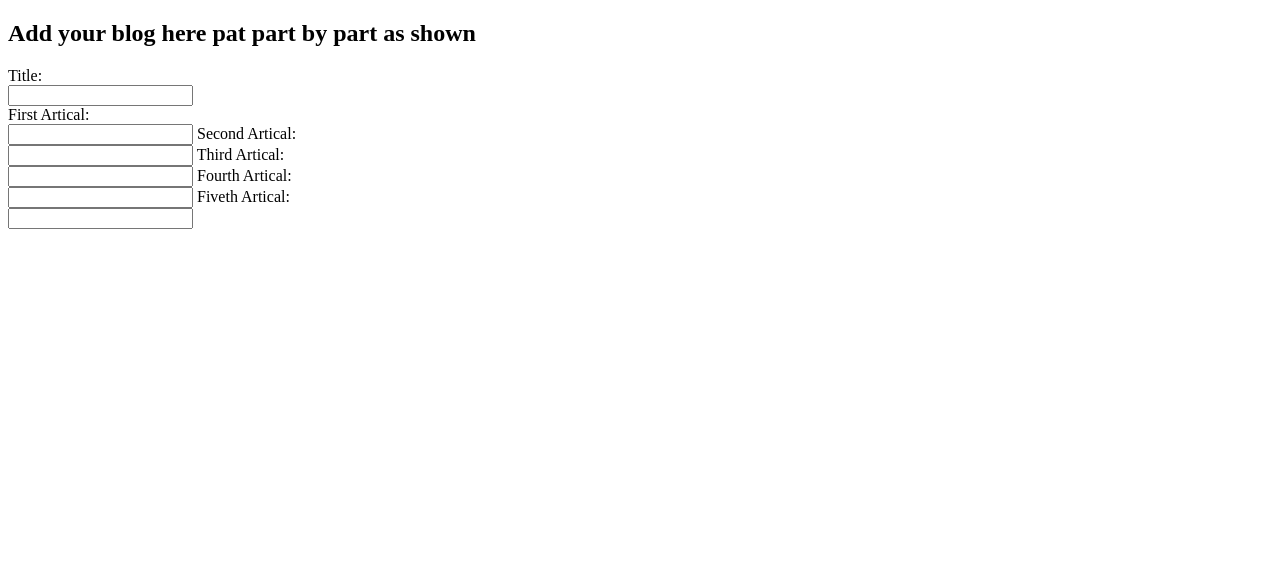
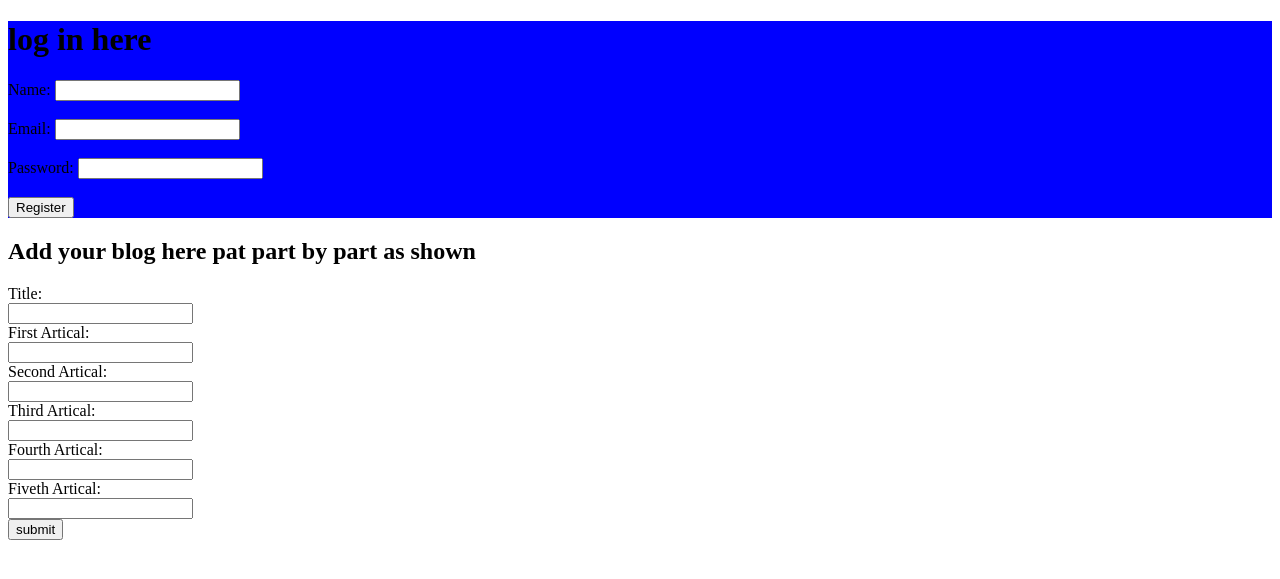
Before and after one commit to dynamic2code/Pats-Blog, a Flask app: template flaskapp/templates/admin.html in a window 1280 px wide. Shown: the top 579 px of the page. Run offline with Flask 3, Linux system fonts and the light colour scheme; the template is opened without the code that fills it, so the values that code supplies are empty.

Commit message:
addition of auth function and some more html

```diff
--- a/flaskapp/app.py
+++ b/flaskapp/app.py
@@ -1,6 +1,43 @@
 from flask import Flask
+import requests
+import sqlite3
 
 app = Flask(__name__)
+def auth():
+    name = request.form['name']
+    email = request.form['email']
+    password = request.form['password']
+
+    # Connect to the database
+    conn = sqlite3.connect('blogs.db')
+
+    # Create a cursor object
+    cursor = conn.cursor()
+    query_name = f"SELECT * FROM admin WHERE name = '{name}'"
+    query_email = f"SELECT * FROM admin WHERE email = '{email}'"
+    query_pass = f"SELECT * FROM admin WHERE password = '{password}'"
+
+    check_for_name =  cursor.execute(query_name)
+    if (check_for_name):
+        # where name
+        check_for_email = cursor.execute(query_email)
+        if (check_for_email):
+            # where email and name
+            check_for_password = cursor.execute(query_pass)
+            if check_for_password:
+                cursor.close()
+                conn.close()
+                return True
+        else:
+            cursor.close()
+            conn.close()
+            return "The email you entered is incorect"
+    else:
+        cursor.close()
+        conn.close()
+        return "There are no registered name same as the name you enterd"
+
+
 
 @app.route('/admin')
 def admin():
--- a/flaskapp/templates/admin.html
+++ b/flaskapp/templates/admin.html
@@ -4,10 +4,29 @@
     <meta charset="UTF-8">
     <meta http-equiv="X-UA-Compatible" content="IE=edge">
     <meta name="viewport" content="width=device-width, initial-scale=1.0">
-    <title>Document</title>
+    <title>Admins</title>
+    <style>
+        .login{
+            background-color: blue;
+        }
+    </style>
 </head>
 <body>
-    <div class="login"></div>
+    <div class="login">
+        <h1>log in here</h1>
+        <form action="/register" method="post">
+            <label for="name">Name:</label>
+            <input type="text" id="name" name="name" required><br><br>
+
+            <label for="email">Email:</label>
+            <input type="email" id="email" name="email" required><br><br>
+
+            <label for="password">Password:</label>
+            <input type="password" id="password" name="password" required><br><br>
+
+            <input type="submit" value="Register">
+        </form>
+    </div>
     <!-- the adding a blog part-->
     <div class="input_part">
         <h2>Add your blog here pat part by part as shown</h2>
@@ -15,15 +34,16 @@
             <label for="title">Title:</label><br>
             <input type="text" id="title" name="title"><br>
             <label for="first_par">First Artical:</label><br>
-            <input type="text" id="first_par" name="first_par">
+            <input type="text" id="first_par" name="first_par"><br>
             <label for="second_par">Second Artical:</label><br>
-            <input type="text" id="second_par" name="second_par">
+            <input type="text" id="second_par" name="second_par"><br>
             <label for="third_par">Third Artical:</label><br>
-            <input type="text" id="third_par" name="third_par">
+            <input type="text" id="third_par" name="third_par"><br>
             <label for="fourth_par">Fourth Artical:</label><br>
-            <input type="text" id="fourth_par" name="fourth_par">
+            <input type="text" id="fourth_par" name="fourth_par"><br>
             <label for="fiveth_par">Fiveth Artical:</label><br>
-            <input type="text" id="fiveth_par" name="fiveth_par">
+            <input type="text" id="fiveth_par" name="fiveth_par"><br>
+            <input type="submit" value="submit">
         </form>
     </div>
 </body>
--- a/flaskapp/templates/userView.html
+++ b/flaskapp/templates/userView.html
@@ -7,7 +7,7 @@
     <title>law blog</title>
     <style>
         .top{
-            color: blue;
+            background-color: blue;
             position: sticky;
         }
     </style>
```
